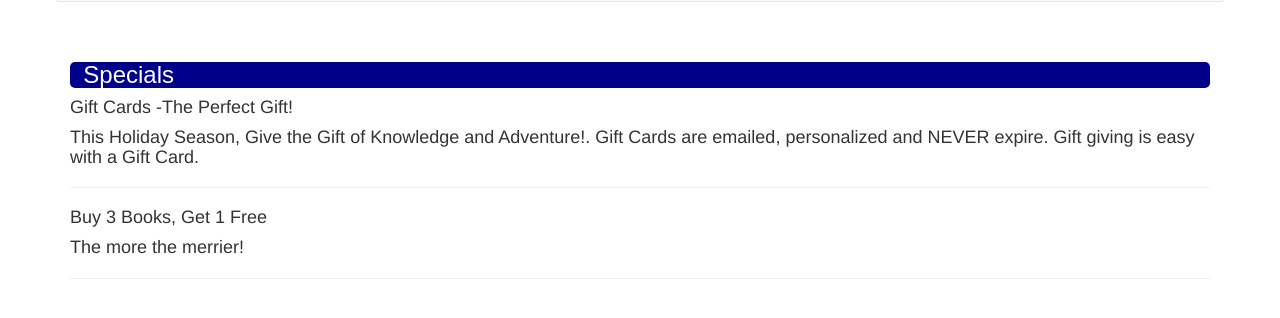
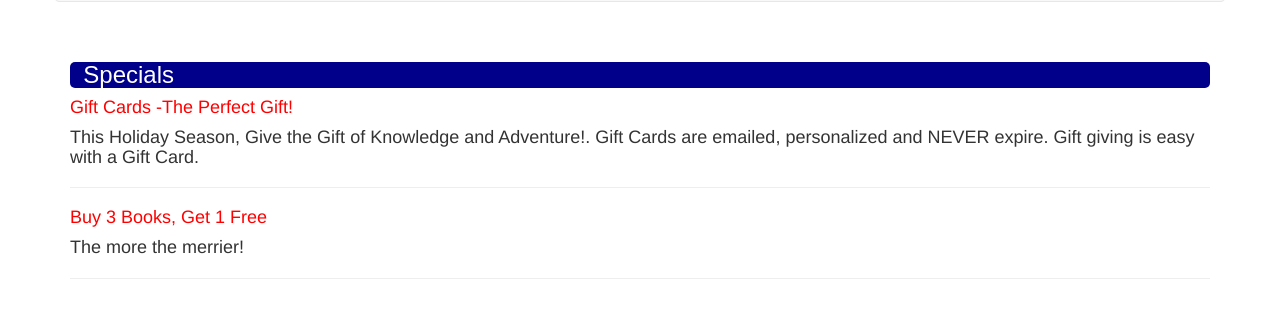
Before and after one commit to iu-msis/1-html-review-phuddar, a plain HTML site: page app/public/Specials.html in a window 1280 px wide. Shown: the part 130-448 px from the top of the page. Drawn offline with nearby package versions, Linux system fonts and the light colour scheme.

Commit message:
incorporating feedback from assign1

```diff
--- a/app/public/Specials.html
+++ b/app/public/Specials.html
@@ -51,12 +51,12 @@
     <main>
 
       <h3>Specials</h3>
-      <h4 >Gift Cards -The Perfect Gift!<h4>
+      <h4 id = "flashred">Gift Cards -The Perfect Gift!<h4>
 
       <p>This Holiday Season, Give the Gift of Knowledge and Adventure!.  Gift Cards are emailed, personalized and NEVER expire. Gift giving is easy with a Gift Card.</p>
 
       <hr>
-      <h4>Buy 3 Books, Get 1 Free</h4>
+      <h4 id = "flashred">Buy 3 Books, Get 1 Free</h4>
 
       <h4>The more the merrier!</h4>
 
--- a/app/public/css/style.css
+++ b/app/public/css/style.css
@@ -70,3 +70,7 @@ form{
 input{
   margin-bottom: 6px;
 }
+
+#flashred{
+  color: red;
+}
```
